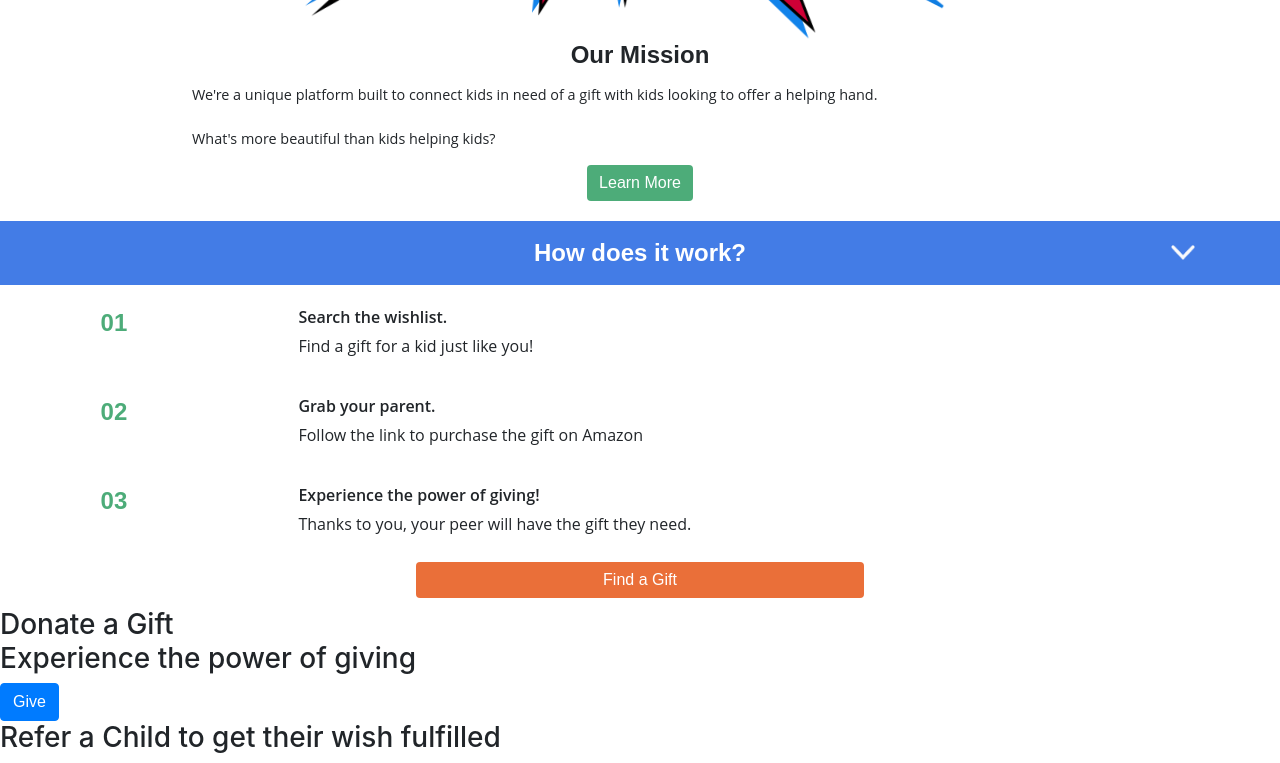
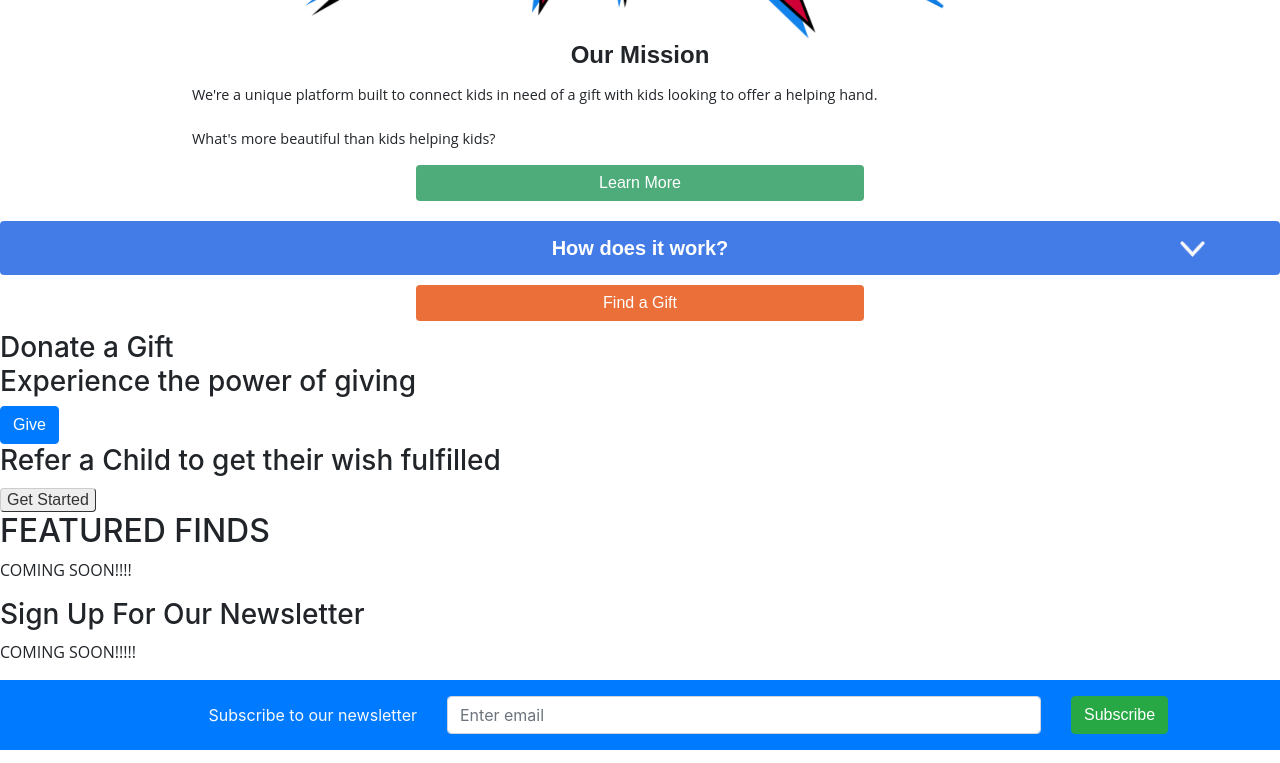
Before and after one commit to MVP-Marketplace/Kids-Power-Unite, a React (Create React App) app in the folder client/: page / in a window 1280 px wide. Shown: the part 727-1490 px from the top of the page. Built offline with nearby package versions, Linux system fonts and the light colour scheme; no server answers.

Commit message:
how does it work done

```diff
--- a/client/src/Home.css
+++ b/client/src/Home.css
@@ -6,6 +6,21 @@ p {
 Button {
     font-family: 'Paytone One', sans-serif;
     border-radius:px;
+}
+
+.orange-button {
+    margin: 10px 0;
+    width: 35%;
+    background-color: #EA6F39;
+    border: none;
+    font-size: 1rem;
+}
+
+.green-button {
+    background-color: #4DAC79;
+    border: none;
+    font-size: 1rem;
+    width: 35%;
 }
 
 /* FONT IMPORTS */
@@ -32,9 +47,6 @@ Button {
 .hero-button {
     background-color: #FCA40E;
     color: black;
-    display: flex;
-    flex-direction: row;
-    align-items: flex-start;
     border: none;
     margin: 1.5rem;
 }
@@ -72,11 +84,6 @@ Button {
     padding: 0;
 }
 
-.green-button {
-    background-color: #4DAC79;
-    border: none;
-}
-
 /* How does it work section */
 .howto-expandable {
     position: relative;
@@ -98,27 +105,30 @@ Button {
     width: 100%;
 }
 
-.expandable-arrow {
-    position: absolute;
-    right: 85px;
-    top: 1.5rem;
-    width: 1.5rem;
-}
-
-.orange-button {
-    margin: 10px 0;
-    width: 35%;
-    background-color: #EA6F39;
-    border: none;
-    font-size: 1rem;
-}
-
 .home-howto {
     display: flex;
     flex-direction: column;
     justify-content: center;
     margin-top: 20px;
     align-items: center;
+    width: 100%;
+}
+
+.accordion {
+    width: 100%;
+    text-align: center;
+}
+
+.card {
+    border: none;
+}
+
+.card-header {
+    background-color: #437CE6;
+    color: white;
+    font-family: Dosis, sans-serif;
+    font-size: 1.25rem;
+    font-weight: 600;
 }
 
 .howto-step {
@@ -147,3 +157,10 @@ Button {
     font-weight: 600;
     margin: 0 0 5px 0;
 }
+
+.howto-arrow {
+    position: absolute;
+    top: 20px;
+    right: 75px;
+    width: 25px;
+}
--- a/client/src/components/Home.jsx
+++ b/client/src/components/Home.jsx
@@ -1,13 +1,15 @@
 import React, { useContext, useCallback } from "react";
 import { withRouter, Redirect } from "react-router";
 import { Link } from "react-router-dom";
-import { Button } from "react-bootstrap"
+import { Button, Accordion, Card } from "react-bootstrap"
 import app from "../firebase";
 import "../Home.css"
 import logo from '../Images/kpu-logo.png'
 import Vector from '../Images/Vector.png'
 
 const Home = () => {
+
+
   return (
     <>
       <section className="home-hero">
@@ -25,10 +27,14 @@ const Home = () => {
         <Button className='green-button'>Learn More</Button>
       </section>
       <section className="home-howto">
-        <div className='howto-expandable'>
-          <h1>How does it work?</h1>
-          <img className='expandable-arrow' src={Vector} alt='arrow vector'/>
-        </div>
+        <Accordion>
+          <Card>
+            <Accordion.Toggle as={Card.Header} variant="link" eventKey="0">
+              How does it work?
+              <img className='howto-arrow' src={Vector} alt='expand-arrow' />
+            </Accordion.Toggle>
+            <Accordion.Collapse eventKey="0">
+              <Card.Body>
                 <div className='howto-step'>
                 <p className='stepNo'>01</p>
                 <section className='howto-text'>
@@ -50,6 +56,10 @@ const Home = () => {
                     <p>Thanks to you, your peer will have the gift they need.</p>
                   </section>
                 </div>
+              </Card.Body>
+            </Accordion.Collapse>
+          </Card>
+        </Accordion>
         <Button className='orange-button'>Find a Gift</Button>
       </section>
       {/* <section className="home-success">
```
Lines whose indentation alone changed are shown as unchanged.
